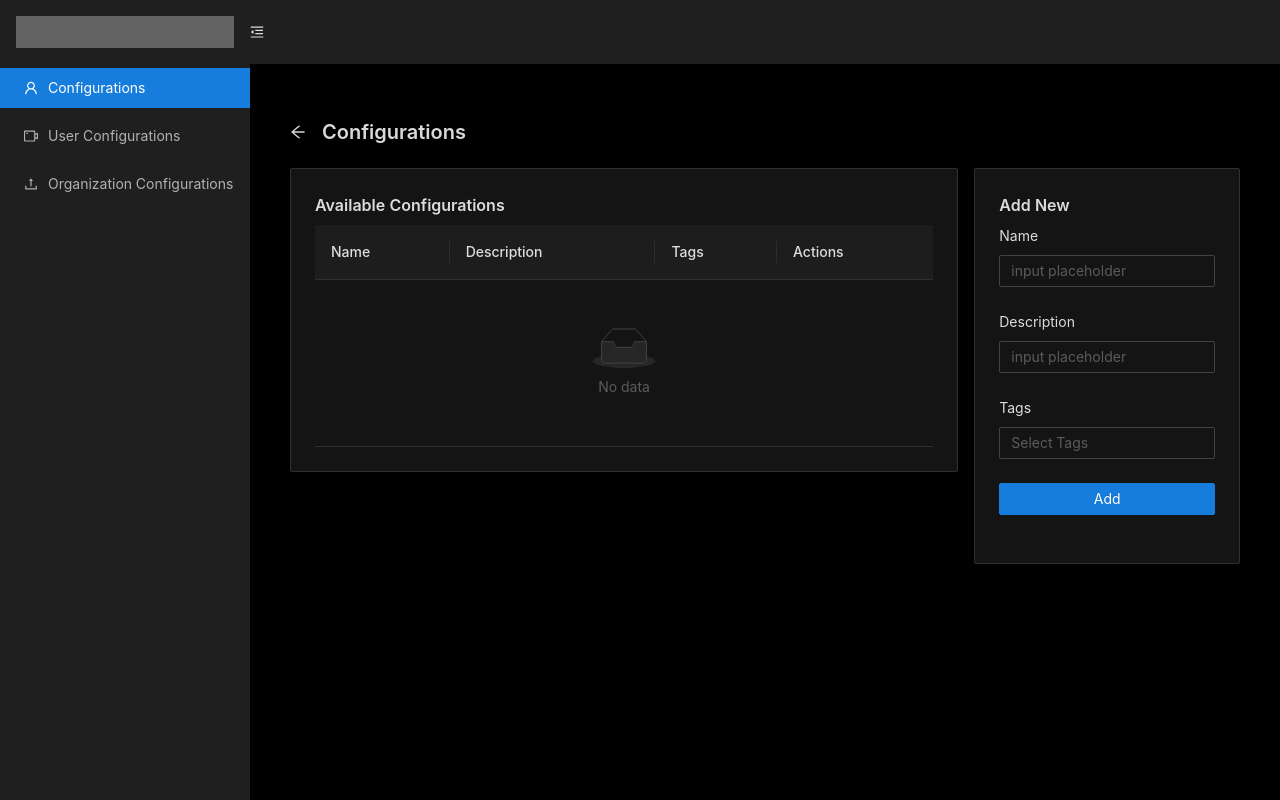
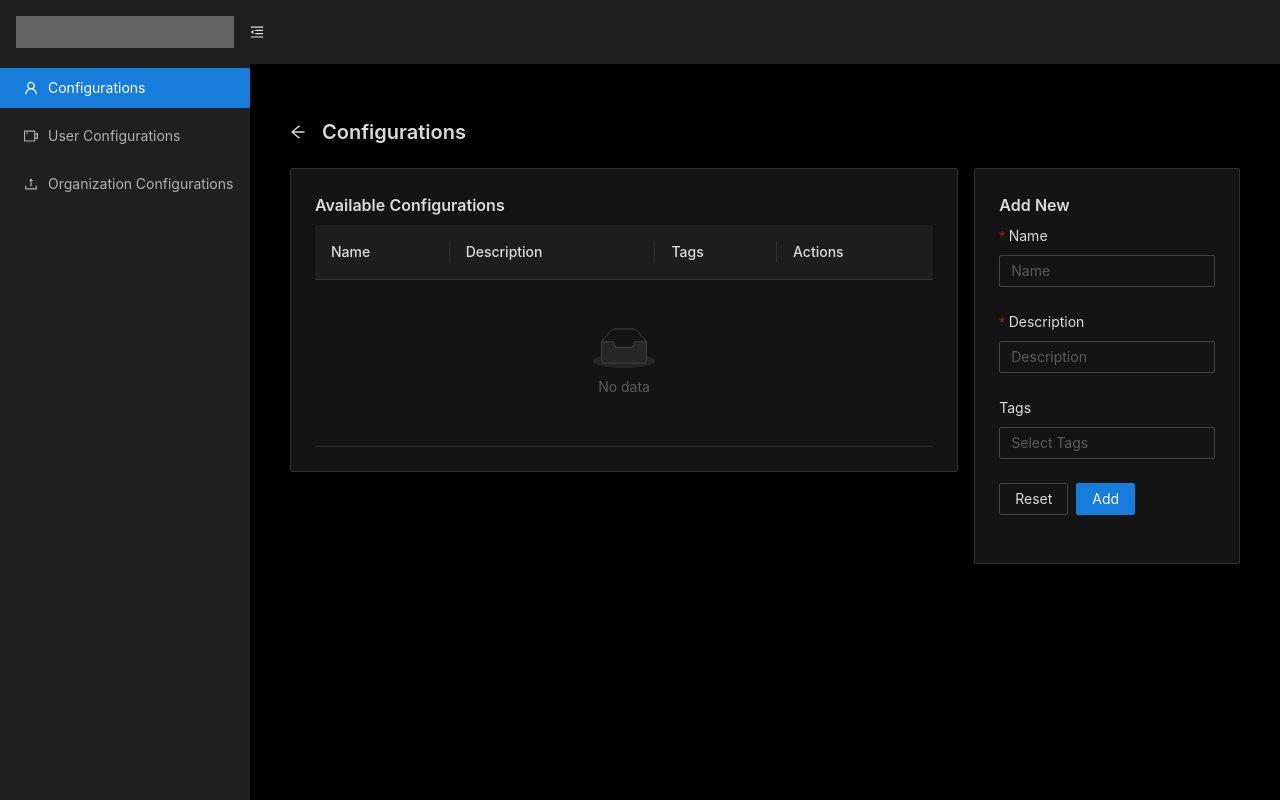
Before and after one commit to laniltee/next-js-ts-graph-ql-config-dashboard, a Next.js app in the folder config-dashboard-ui/: page / in a window 1280 px wide. Built offline with nearby package versions, Linux system fonts and the light colour scheme.

Commit message:
added antd form to addNewConfiguration.tsx

```diff
--- a/config-dashboard-ui/pages/configurations/addNewConfiguration.tsx
+++ b/config-dashboard-ui/pages/configurations/addNewConfiguration.tsx
@@ -1,4 +1,4 @@
-import { Button, Card, Form, Input, Typography, Select } from "antd";
+import { Button, Card, Form, Input, Typography, Select, Space } from "antd";
 import { useQuery, gql } from "@apollo/client";
 import { Tag } from "../../types/graphQlTypes";
 
@@ -14,20 +14,47 @@ const TAGS_QUERY = gql`
   }
 `;
 
+type ConfigurationInputs = {
+  name: string;
+  description: string;
+};
+
 const AddNewConfiguration = (): JSX.Element => {
   const { data } = useQuery(TAGS_QUERY);
+  const [form] = Form.useForm();
+
+  const onReset = () => {
+    form.resetFields();
+  };
+
+  const onFinish = (values: ConfigurationInputs) => {
+    console.log(values);
+  };
 
   return (
     <Card>
       <Title level={5}>Add New </Title>
-      <Form layout="vertical">
-        <Form.Item label="Name">
-          <Input placeholder="input placeholder" />
+      <Form
+        layout="vertical"
+        form={form}
+        name="control-hooks"
+        onFinish={onFinish}
+      >
+        <Form.Item
+          name="name"
+          label="Name"
+          rules={[{ required: true, message: "Please input Name!" }]}
+        >
+          <Input placeholder="Name" />
         </Form.Item>
-        <Form.Item label="Description">
-          <Input placeholder="input placeholder" />
+        <Form.Item
+          name="description"
+          label="Description"
+          rules={[{ required: true, message: "Please input Description!" }]}
+        >
+          <Input placeholder="Description" />
         </Form.Item>
-        <Form.Item label="Tags">
+        <Form.Item name="tags" label="Tags">
           <Select
             mode="tags"
             style={{ width: "100%" }}
@@ -40,10 +67,15 @@ const AddNewConfiguration = (): JSX.Element => {
             ))}
           </Select>
         </Form.Item>
-        <Form.Item>
-          <Button type="primary" block>
-            Add{" "}
-          </Button>
+        <Form.Item className="text-right">
+          <Space>
+            <Button type="default" htmlType="button" onClick={onReset}>
+              Reset{" "}
+            </Button>
+            <Button type="primary" htmlType="submit">
+              Add{" "}
+            </Button>
+          </Space>
         </Form.Item>
       </Form>
     </Card>
```
